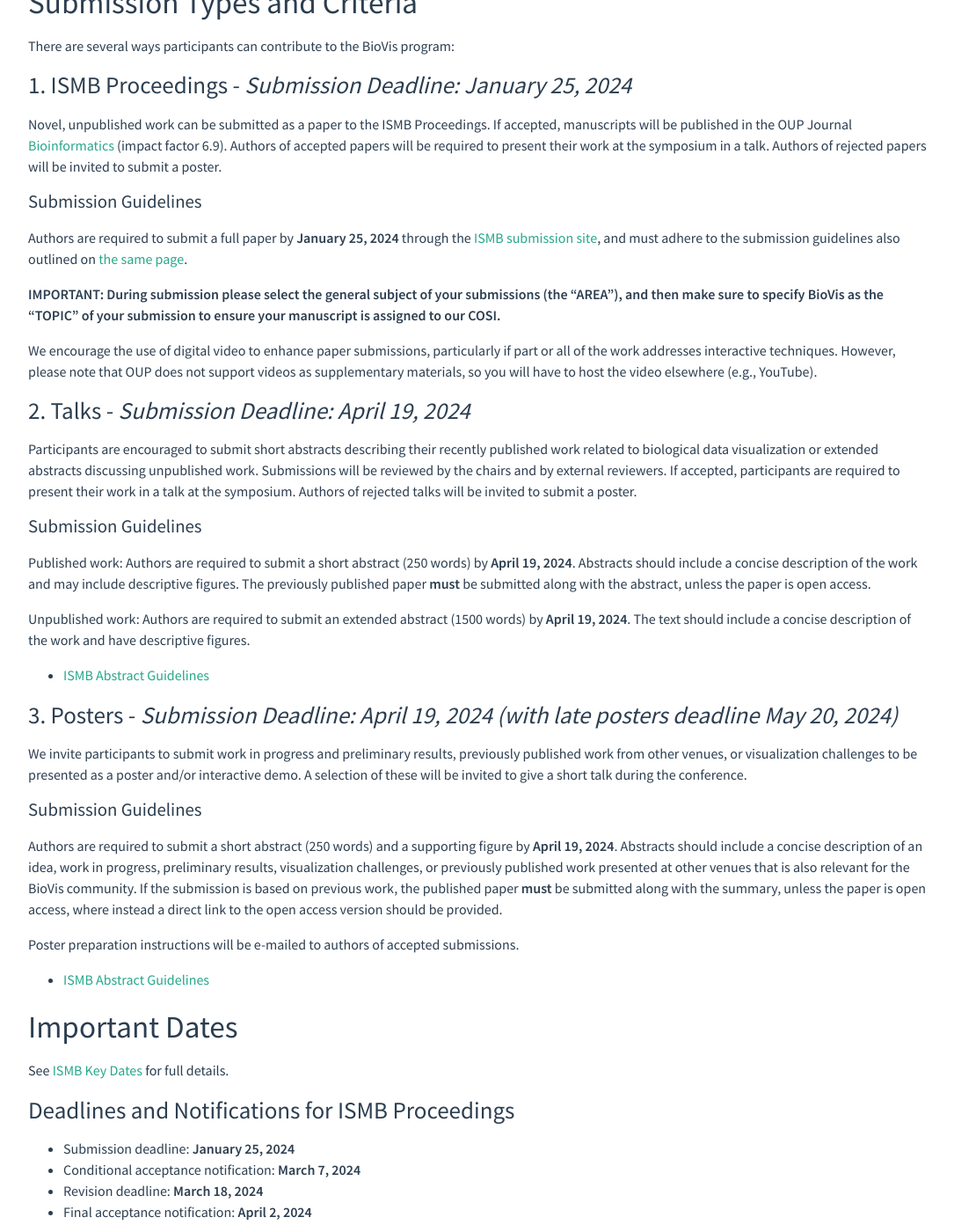
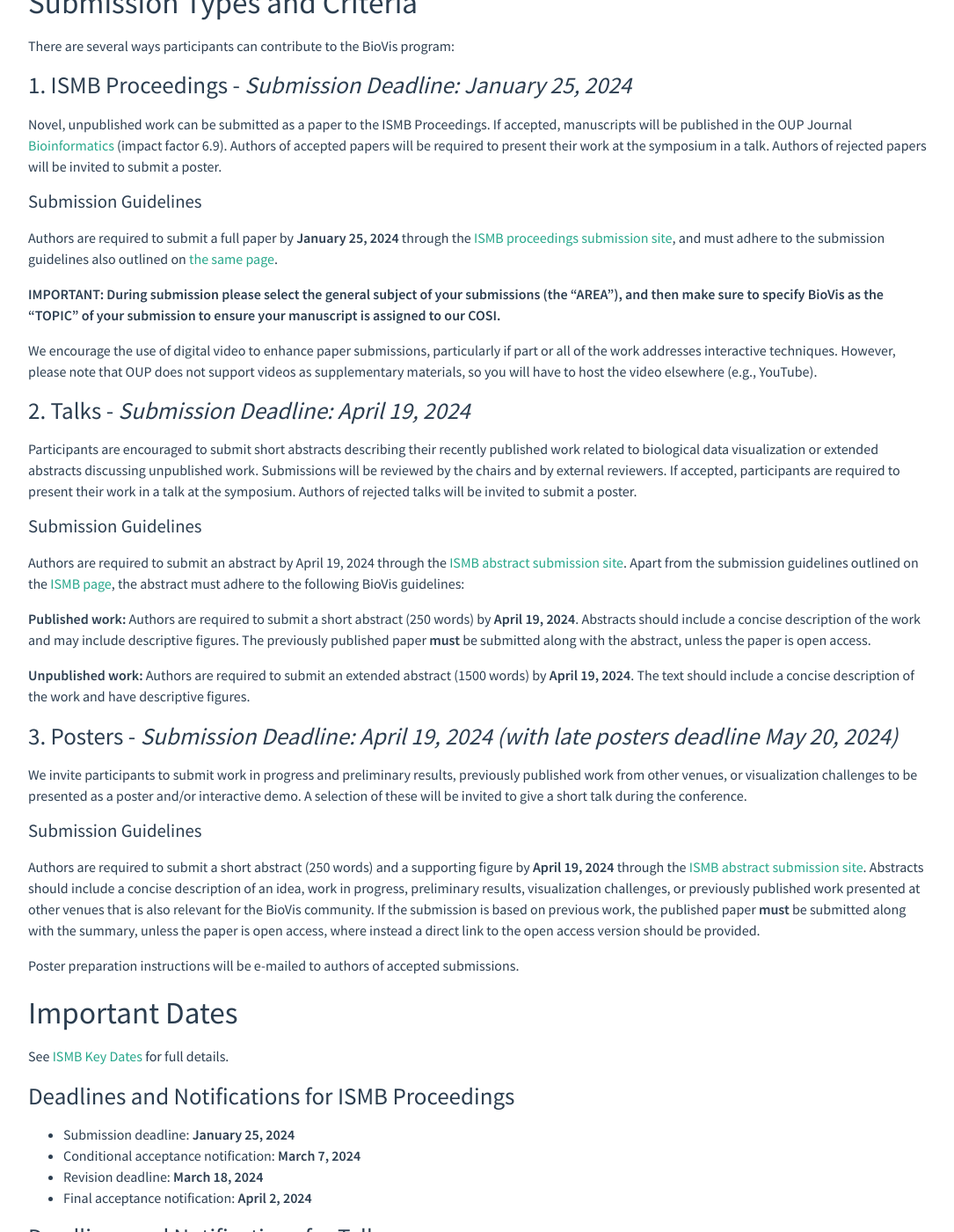
Before and after one commit to foreveremain/2024, a Jekyll site: the page built from cfp_ismb.md, in a window 1280 px wide and 1400 px high, scrolled down 1276 px. Shown: the whole window at 88% size, without its empty margins (96-1181 px from the left). Built offline with Jekyll 4.4.1, drawn with Linux system fonts in a browser that asks for light colours.

Commit message:
update biovis cfp

```diff
--- a/cfp_ismb.md
+++ b/cfp_ismb.md
@@ -56,7 +56,7 @@
 
 #### Submission Guidelines
 
-Authors are required to submit a full paper by <time>{{ site.ismb_paper_submission_deadline }}</time> through the [ISMB submission site]({{ site.ismb_paper_submission_link }}), and must adhere to the submission guidelines also outlined on [the same page]({{ site.ismb_paper_submission_link }}).
+Authors are required to submit a full paper by <time>{{ site.ismb_paper_submission_deadline }}</time> through the [ISMB proceedings submission site]({{ site.ismb_paper_submission_link }}), and must adhere to the submission guidelines also outlined on [the same page]({{ site.ismb_paper_submission_link }}).
 
 **IMPORTANT: During submission please select the general subject of your submissions (the “AREA”), and then make sure to specify BioVis as the “TOPIC” of your submission to ensure your manuscript is assigned to our COSI.**
 
@@ -68,12 +68,11 @@
 
 #### Submission Guidelines
 
-Published work: Authors are required to submit a short abstract (250 words) by <time>{{ site.ismb_talk_submission_deadline }}</time>. Abstracts should include a concise description of the work and may include descriptive figures. The previously published paper **must** be submitted along with the abstract, unless the paper is open access.
+Authors are required to submit an abstract by {{ site.ismb_talk_submission_deadline }} through the [ISMB abstract submission site]({{ site.ismb_abstract_submission_link }}). Apart from the submission guidelines outlined on the [ISMB page](https://www.iscb.org/ismb2024/submissions/abstracts), the abstract must adhere to the following BioVis guidelines:
 
-Unpublished work: Authors are required to submit an extended abstract (1500 words) by <time>{{ site.ismb_talk_submission_deadline }}</time>. The text should include a concise description of the work and have descriptive figures.
+**Published work:** Authors are required to submit a short abstract (250 words) by <time>{{ site.ismb_talk_submission_deadline }}</time>. Abstracts should include a concise description of the work and may include descriptive figures. The previously published paper **must** be submitted along with the abstract, unless the paper is open access.
 
--   [ISMB Abstract Guidelines]({{ site.ismb_abstract_submission_link }})
-<!-- TODO: Check link: * [**ISMB Talk Submission Form**](https://easychair.org/account/signin?l=Qtwki8qv7LdppT3m13DeXL#) (Select Biovis after logging in) -->
+**Unpublished work:** Authors are required to submit an extended abstract (1500 words) by <time>{{ site.ismb_talk_submission_deadline }}</time>. The text should include a concise description of the work and have descriptive figures.
 
 ### 3. Posters - _Submission Deadline: {{ site.ismb_poster_submission_deadline }} (with late posters deadline {{ site.ismb_poster_late_submission_deadline }})_
 
@@ -81,12 +80,9 @@
 
 #### Submission Guidelines
 
-Authors are required to submit a short abstract (250 words) and a supporting figure by <time>{{site.ismb_talk_submission_deadline}}</time>. Abstracts should include a concise description of an idea, work in progress, preliminary results, visualization challenges, or previously published work presented at other venues that is also relevant for the BioVis community. If the submission is based on previous work, the published paper **must** be submitted along with the summary, unless the paper is open access, where instead a direct link to the open access version should be provided.
+Authors are required to submit a short abstract (250 words) and a supporting figure by <time>{{site.ismb_talk_submission_deadline}}</time> through the [ISMB abstract submission site]({{ site.ismb_abstract_submission_link }}). Abstracts should include a concise description of an idea, work in progress, preliminary results, visualization challenges, or previously published work presented at other venues that is also relevant for the BioVis community. If the submission is based on previous work, the published paper **must** be submitted along with the summary, unless the paper is open access, where instead a direct link to the open access version should be provided.
 
 Poster preparation instructions will be e-mailed to authors of accepted submissions.
-
--   [ISMB Abstract Guidelines]({{ site.ismb_abstract_submission_link }})
-<!-- TODO: Check link: * [**ISMB Poster Submission Form**](https://easychair.org/account/signin?l=Qtwki8qv7LdppT3m13DeXL#) (Select Biovis after logging in) -->
 
 ## Important Dates
 
```
